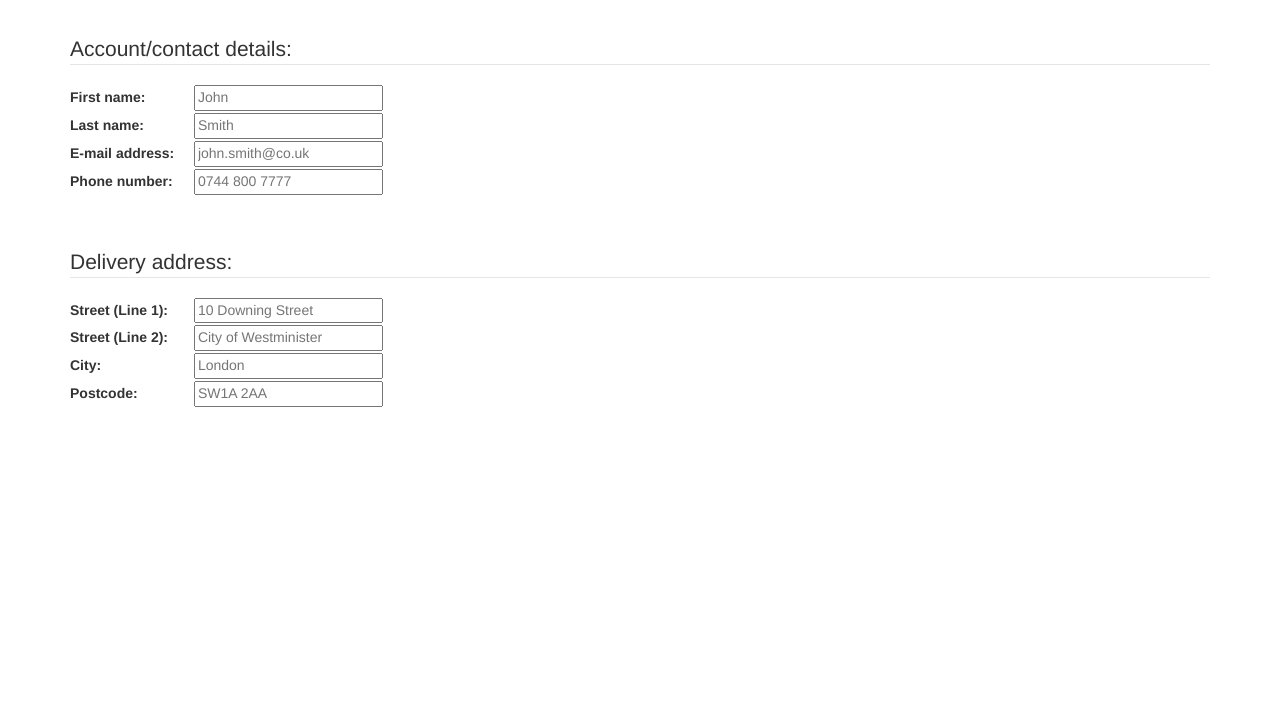
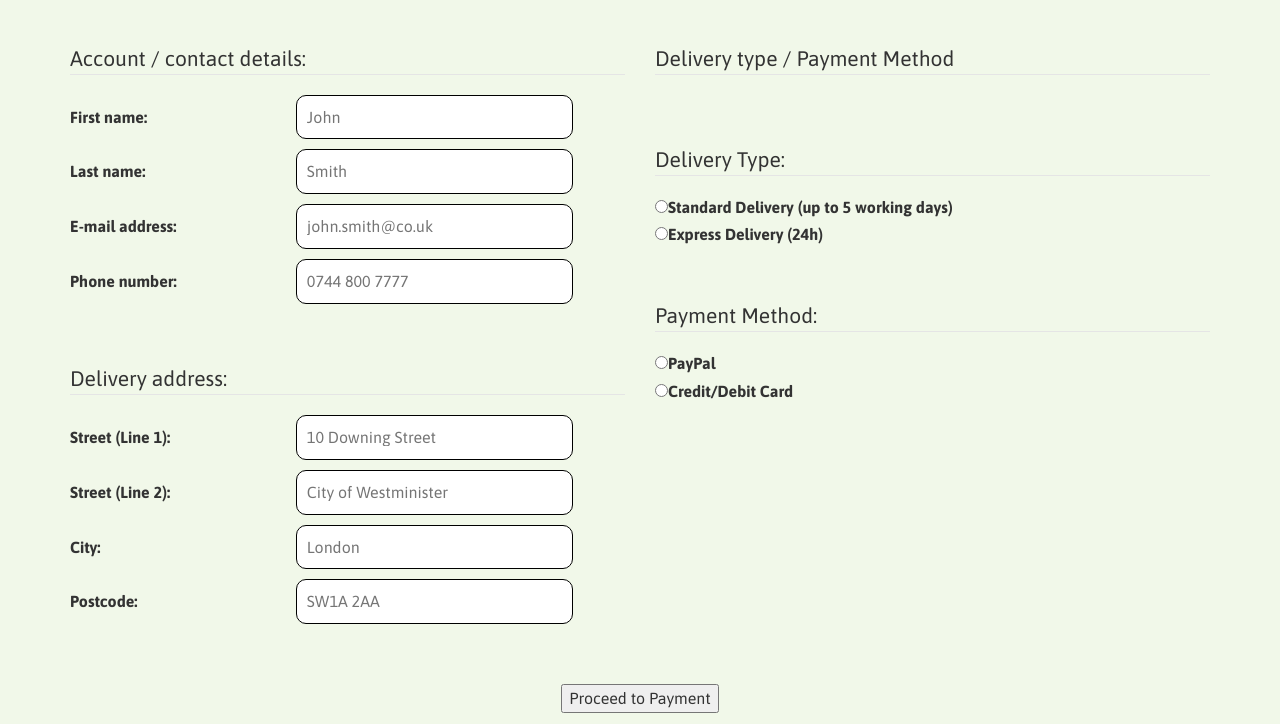
Before and after one commit to wafel34/pureJsTraning, a website: page builds/development/index.html in a window 1280 px wide. Shown: the part 76-800 px from the top of the page. Drawn offline with Linux system fonts and the light colour scheme.

Commit message:
added features to form, started with styling

```diff
--- a/builds/development/index.html
+++ b/builds/development/index.html
@@ -15,9 +15,10 @@
 	<h1 class="text-center">Order details</h1>
 
 		<form action="/my-handling-form-page" method="get">
-
-			<fieldset>
-				<legend>Account/contact details:</legend>
+		<div class="row">
+			<div class="col-md-6">
+				<fieldset class="person-details">
+					<legend>Account / contact details:</legend>
 					<div>
 						<label for="first-name">First name:</label>
 						<input type="text" name="first_name" id="first-name" placeholder="John">
@@ -39,7 +40,7 @@
 					</div>
 				</fieldset>
 
-			<fieldset>
+				<fieldset class="person-details">
 					<legend>Delivery address:</legend>
 					<div>
 						<label for="street-1">Street (Line 1):</label>
@@ -61,9 +62,40 @@
 						<input type="text" name="postcode" id="postcode" placeholder="SW1A 2AA">
 					</div>
 				</fieldset>
+			</div><!--col-md-6-->
+			<div class="col-md-6">
+				<fieldset>
+					<legend>Delivery type / Payment Method</legend>
+					<fieldset>
+						<div>
+							<legend>Delivery Type:</legend>
 
+							<label for="delivery1" class="label-block">
+							<input type="radio" name="delivery" id="delivery1">Standard Delivery (up to 5 working days)
+							</label>
+							<label for="delivery2" class="label-block">
+							<input type="radio" name="delivery" id="delivery2">Express Delivery (24h)
+							</label>
+						</div>
+					</fieldset>
 
+					<fieldset>
+						<legend>Payment Method:</legend>
+							<label for="payment1" class="label-block">
+								<input type="radio" name="payment" id="payment1">PayPal
+							</label>
+							<label for="payment2" class="label-block">
+								<input type="radio" name="payment" id="payment2">Credit/Debit Card
+							</label>
+					</fieldset>
+				</fieldset><!--outer-->
+			</div><!--col-md-6-->
+		</div><!--row-->
+		<div class="button text-center">
+	  		<button type="submit">Proceed to Payment</button>
+		</div><!--button-->
 		</form>
+
 	</div>
 <script src="js/main.js"></script>
 </body>
--- /dev/null
+++ b/components/sass/_variables.sass
@@ -0,0 +1,3 @@
+@import url('https://fonts.googleapis.com/css?family=Asap:400,500,700')
+
+$color-backgrounds: #F1F8E9
--- a/components/sass/style.sass
+++ b/components/sass/style.sass
@@ -1,7 +1,29 @@
 @import "./node_modules/bootstrap-sass/assets/stylesheets/bootstrap.scss"
+@import "variables"
+
+body
+	font-family: Asap, sans-serif
+	font-size: 16px
+	background-color: $color-backgrounds
 
 label
-  min-width: 120px
+  min-width: 40%
 
 fieldset
   margin: 50px 0
+
+.person-details
+	input
+		padding: 10px
+		margin-bottom: 10px
+		min-width: 50%
+		border-radius: 10px
+		border: 1px solid black
+		&:focus
+			outline: none;
+			border: 1px solid blue
+			box-shadow: 0 0 1px 2px lightblue
+
+
+.label-block
+	display: block
```
Also changed, not shown: builds/development/css/style.css. Lines whose indentation alone changed are shown as unchanged.
